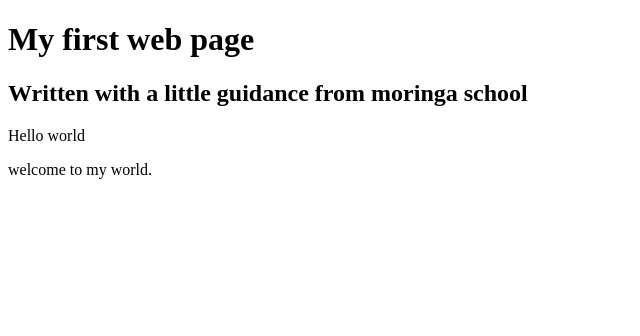
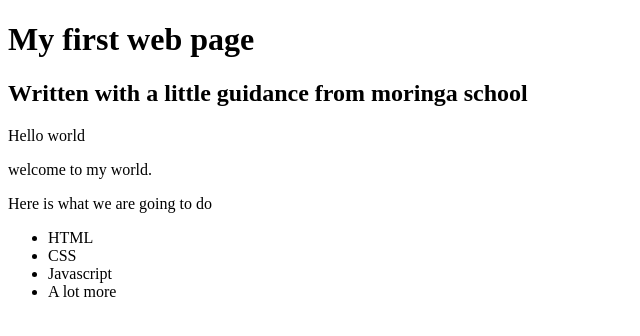
Before and after one commit to Okello-Ojok/my-first-webpage, a plain HTML site: page index.html in a window 1280 px wide. Shown: the whole page, without its empty margins (0-640 px from the left). Drawn offline with Linux system fonts and the light colour scheme.

Commit message:
add list elements

```diff
--- a/index.html
+++ b/index.html
@@ -11,7 +11,14 @@
       <p>Hello world</p>
       <p>welcome to my world.</p>
 
+      <p>Here is what we are going to do</p>
 
+      <ul>
+          <li>HTML</li>
+          <li>CSS</li>
+          <li>Javascript</li>
+          <li>A lot more</li>
+      </ul>
   </body>
 
 
```
Also changed, not shown: my-first-website.html (deleted, +0 -32 lines), my-favourite-things.html (added).
